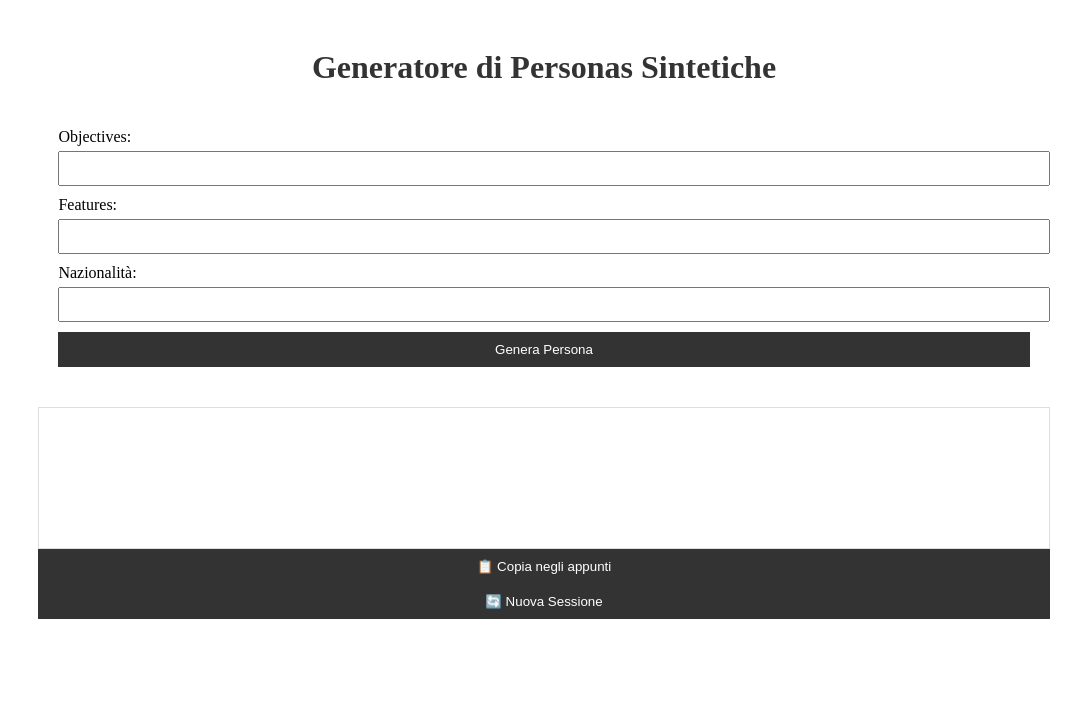
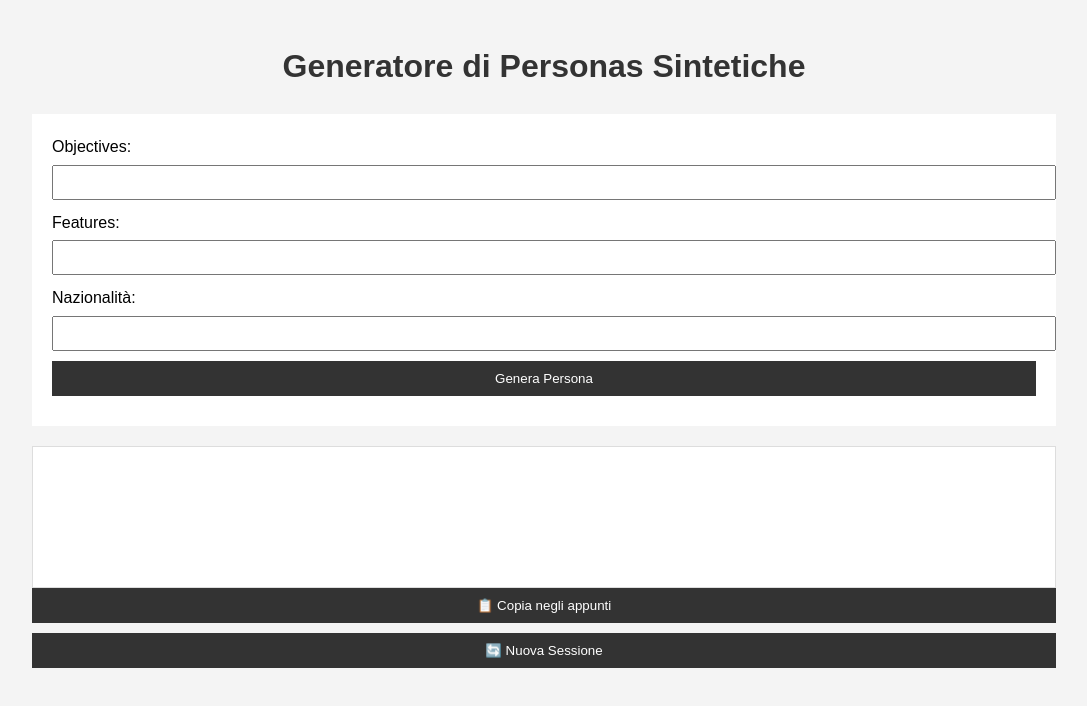
Before and after one commit to ls-cnr/LLM-enhanced-DGN, a website: page frontend/public/index.html in a window 1280 px wide. Both pictures are taken after a click on the button "📋 Copia negli appunti". Shown: the whole page, without its empty margins (96-1183 px from the left). Drawn offline with nearby package versions, Linux system fonts and the light colour scheme.

Commit message:
separo gli script dal HTML

```diff
--- a/frontend/public/index.html
+++ b/frontend/public/index.html
@@ -9,43 +9,7 @@
     <script src="https://cdn.jsdelivr.net/npm/marked/marked.min.js"></script>
      <script src="https://cdn.jsdelivr.net/npm/uuid@8.3.2/dist/umd/uuidv4.min.js"></script>
      <script src="https://cdn.jsdelivr.net/npm/marked/marked.min.js"></script>
-      <script>
-      // Verifica che marked sia caricato correttamente
-      window.onload = function() {
-          if (typeof marked === 'undefined') {
-              console.error('La libreria marked non è stata caricata correttamente');
-              // Definisci una funzione di fallback semplice
-              window.marked = {
-                  parse: function(text) {
-                      return text.replace(/\n/g, '<br>');
-                  }
-              };
-          } else {
-              console.log('La libreria marked è stata caricata correttamente');
-          }
-      };
 
-      // Funzione per copiare il testo nell'elemento "result"
-      function copyToClipboard() {
-          const resultElement = document.getElementById('result');
-          const range = document.createRange();
-          range.selectNodeContents(resultElement);
-          const selection = window.getSelection();
-          selection.removeAllRanges();
-          selection.addRange(range);
-          document.execCommand('copy');
-          alert('Testo copiato negli appunti!');
-      }
-
-      // Genera un ID di sessione unico
-      let sessionId = uuidv4();
-
-      // Funzione per generare un nuovo ID di sessione
-      function nuovaSessione() {
-          sessionId = uuidv4();
-          alert('Nuova sessione creata!');
-      }
-  </script>
 </head>
 <body>
     <div class="container">
--- a/frontend/public/script.js
+++ b/frontend/public/script.js
@@ -1,3 +1,23 @@
+// Genera un ID di sessione unico
+let sessionId = uuidv4();
+
+// Verifica che marked sia caricato correttamente
+window.onload = function() {
+    if (typeof marked === 'undefined') {
+        console.error('La libreria marked non è stata caricata correttamente');
+        // Definisci una funzione di fallback semplice
+        window.marked = {
+            parse: function(text) {
+                return text.replace(/\n/g, '<br>');
+            }
+        };
+    } else {
+        console.log('La libreria marked è stata caricata correttamente');
+    }
+};
+
+
+
 document.getElementById('personaForm').addEventListener('submit', async (e) => {
     e.preventDefault();
 
@@ -75,3 +95,21 @@ async function typewriterEffect(element, html) {
     }
     //element.appendChild(document.createElement('br'));
 }
+
+// Funzione per copiare il testo nell'elemento "result"
+function copyToClipboard() {
+    const resultElement = document.getElementById('result');
+    const range = document.createRange();
+    range.selectNodeContents(resultElement);
+    const selection = window.getSelection();
+    selection.removeAllRanges();
+    selection.addRange(range);
+    document.execCommand('copy');
+    alert('Testo copiato negli appunti!');
+}
+
+// Funzione per generare un nuovo ID di sessione
+function nuovaSessione() {
+    sessionId = uuidv4();
+    alert('Nuova sessione creata!');
+}
--- a/frontend/public/styles.css
+++ b/frontend/public/styles.css
@@ -1,10 +1,16 @@
-// public/styles.css
+:root {
+    --primary-color: #333;
+    --secondary-color: #555;
+    --background-color: #f4f4f4;
+    --text-color: #fff;
+}
+
 body {
     font-family: Arial, sans-serif;
     line-height: 1.6;
     margin: 0;
     padding: 0;
-    background-color: #f4f4f4;
+    background-color: var(--background-color);
 }
 
 .container {
@@ -15,7 +21,7 @@ body {
 }
 
 h1 {
-    color: #333;
+    color: var(--primary-color);
     text-align: center;
 }
 
@@ -41,14 +47,15 @@ button {
     display: block;
     width: 100%;
     padding: 10px;
-    background: #333;
-    color: #fff;
+    background: var(--primary-color);
+    color: var(--text-color);
     border: none;
     cursor: pointer;
+    margin-bottom: 10px;
 }
 
 button:hover {
-    background: #555;
+    background: var(--secondary-color);
 }
 
 .result-box {
```
